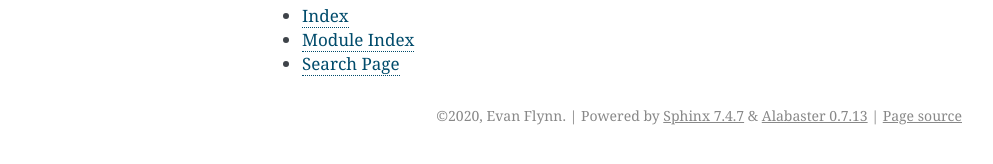
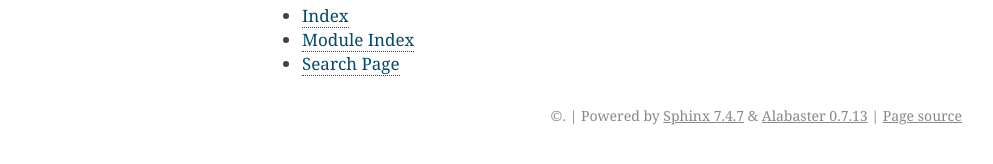
Before and after one commit to flynneva/grbl_ros, a Sphinx documentation site: the page built from docs/index.rst, in a window 1280 px wide. Shown: the part 329-493 px from the top of the page, without its empty margins (148-1141 px from the left). Built offline with Sphinx 7.4.7, drawn with Linux system fonts in a browser that asks for light colours.

Commit message:
fixed lint errors

```diff
--- a/docs/conf.py
+++ b/docs/conf.py
@@ -1,3 +1,24 @@
+# Copyright 2020 Evan Flynn
+#
+# Permission is hereby granted, free of charge, to any person obtaining a copy
+# of this software and associated documentation files (the "Software"), to deal
+# in the Software without restriction, including without limitation the rights
+# to use, copy, modify, merge, publish, distribute, sublicense, and/or sell
+# copies of the Software, and to permit persons to whom the Software is
+# furnished to do so, subject to the following conditions:
+#
+# The above copyright notice and this permission notice shall be included in
+# all copies or substantial portions of the Software.
+#
+# THE SOFTWARE IS PROVIDED "AS IS", WITHOUT WARRANTY OF ANY KIND, EXPRESS OR
+# IMPLIED, INCLUDING BUT NOT LIMITED TO THE WARRANTIES OF MERCHANTABILITY,
+# FITNESS FOR A PARTICULAR PURPOSE AND NONINFRINGEMENT. IN NO EVENT SHALL
+# THE AUTHORS OR COPYRIGHT HOLDERS BE LIABLE FOR ANY CLAIM, DAMAGES OR OTHER
+# LIABILITY, WHETHER IN AN ACTION OF CONTRACT, TORT OR OTHERWISE, ARISING FROM,
+# OUT OF OR IN CONNECTION WITH THE SOFTWARE OR THE USE OR OTHER DEALINGS IN
+# THE SOFTWARE.
+
+
 # Configuration file for the Sphinx documentation builder.
 #
 # This file only contains a selection of the most common options. For a full
@@ -19,7 +40,6 @@
 # -- Project information -----------------------------------------------------
 
 project = 'grbl_ros'
-copyright = '2020, Evan Flynn'
 author = 'Evan Flynn'
 
 # The full version, including alpha/beta/rc tags
```
Also changed, not shown: 1 other file.
